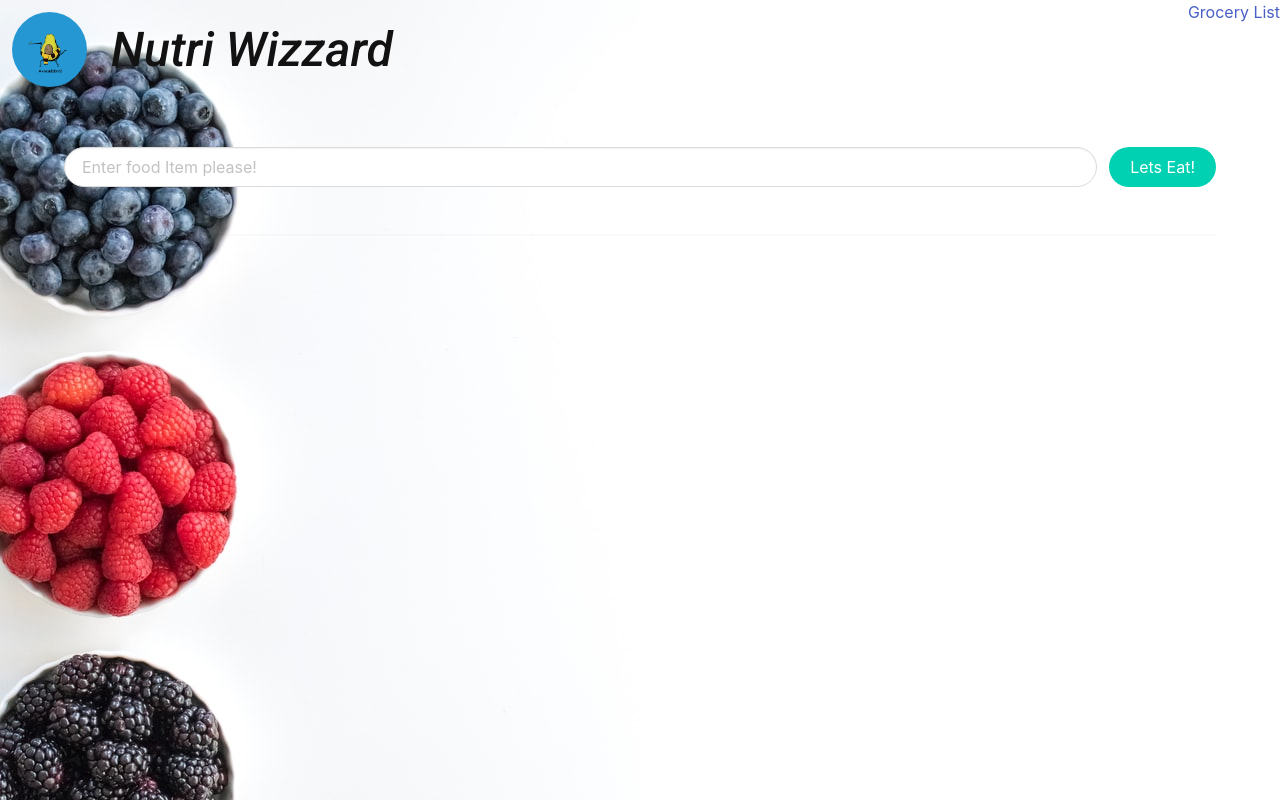
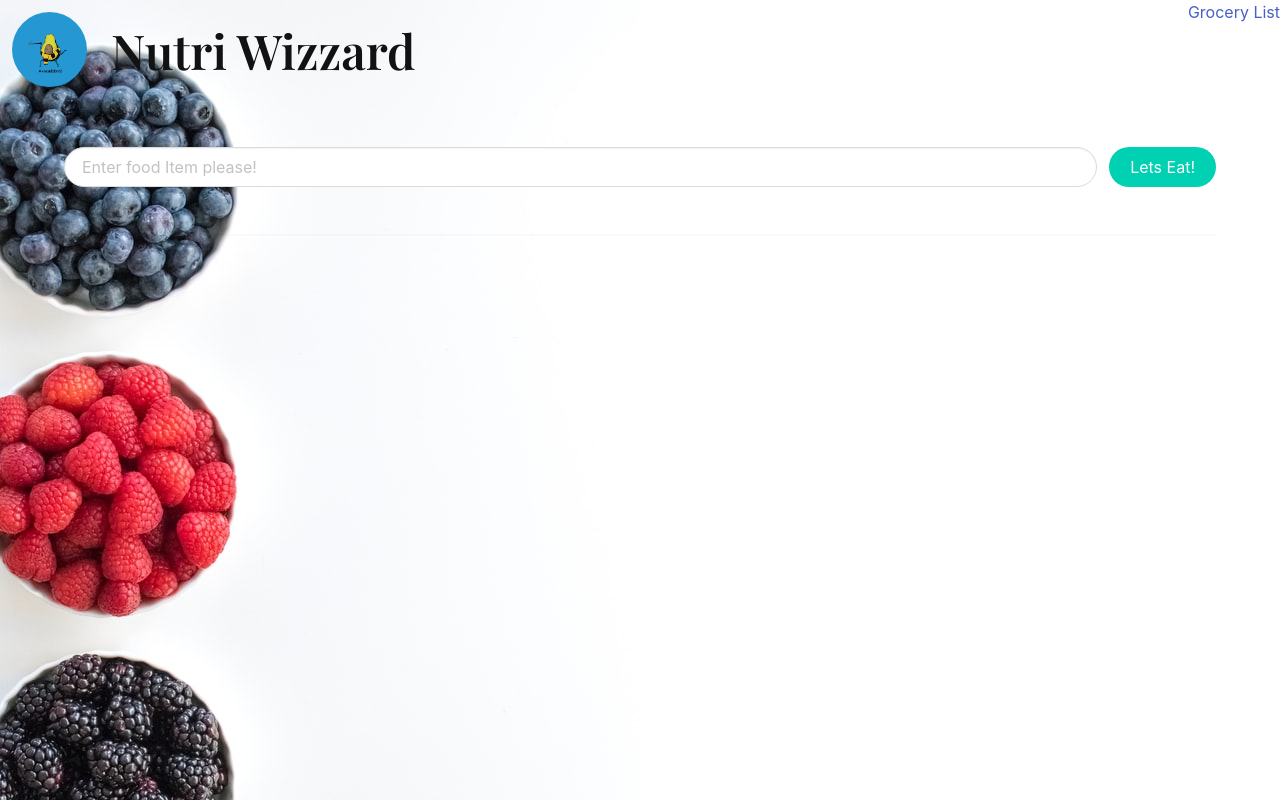
Before and after one commit to coleyrockin/Runrob, a plain HTML site: page index.html in a window 1280 px wide. Drawn offline with nearby package versions, Linux system fonts and the light colour scheme; a web font is replaced by a local one.

Commit message:
Font update, git branch test

```diff
--- a/index.html
+++ b/index.html
@@ -6,7 +6,7 @@
     <meta name="viewport" content="width=device-width, initial-scale=1.0">
     <link rel="preconnect" href="https://fonts.googleapis.com">
     <link rel="preconnect" href="https://fonts.gstatic.com" crossorigin>
-    <link href="https://fonts.googleapis.com/css2?family=Roboto:ital,wght@1,500&display=swap" rel="stylesheet">
+    <link href="https://fonts.googleapis.com/css2?family=Playfair+Display:wght@600&display=swap" rel="stylesheet">
     <link rel="stylesheet" href="https://cdn.jsdelivr.net/npm/bulma@0.9.4/css/bulma.min.css">
     <link rel="stylesheet" href="./assets/css/style.css">
     <title>Nutrition Wizzard</title>
@@ -18,7 +18,7 @@
 <!-- Navbar with image, title, using Bulma CSS framework -->
 <nav class="navbar is-transparent is-flex-mobile" role="navigation" style="background-color:transparent;">
           <img class="navbar-brand m-3" src="assets/images/wizava.jpeg" style="max-height: 75px; border-radius: 50px;">
-          <div class="navbar-item has-text-black-bis is-size-1" style="font-family: 'Roboto', sans-serif;">Nutri Wizzard</div>
+          <div class="navbar-item has-text-black-bis is-size-1" style="font-family: 'Playfair Display', serif;">Nutri Wizzard</div>
 <!-- End of nav bar with grocery list -->
 <div class="navbar-end">
       <a class="navbar-menu">
```
